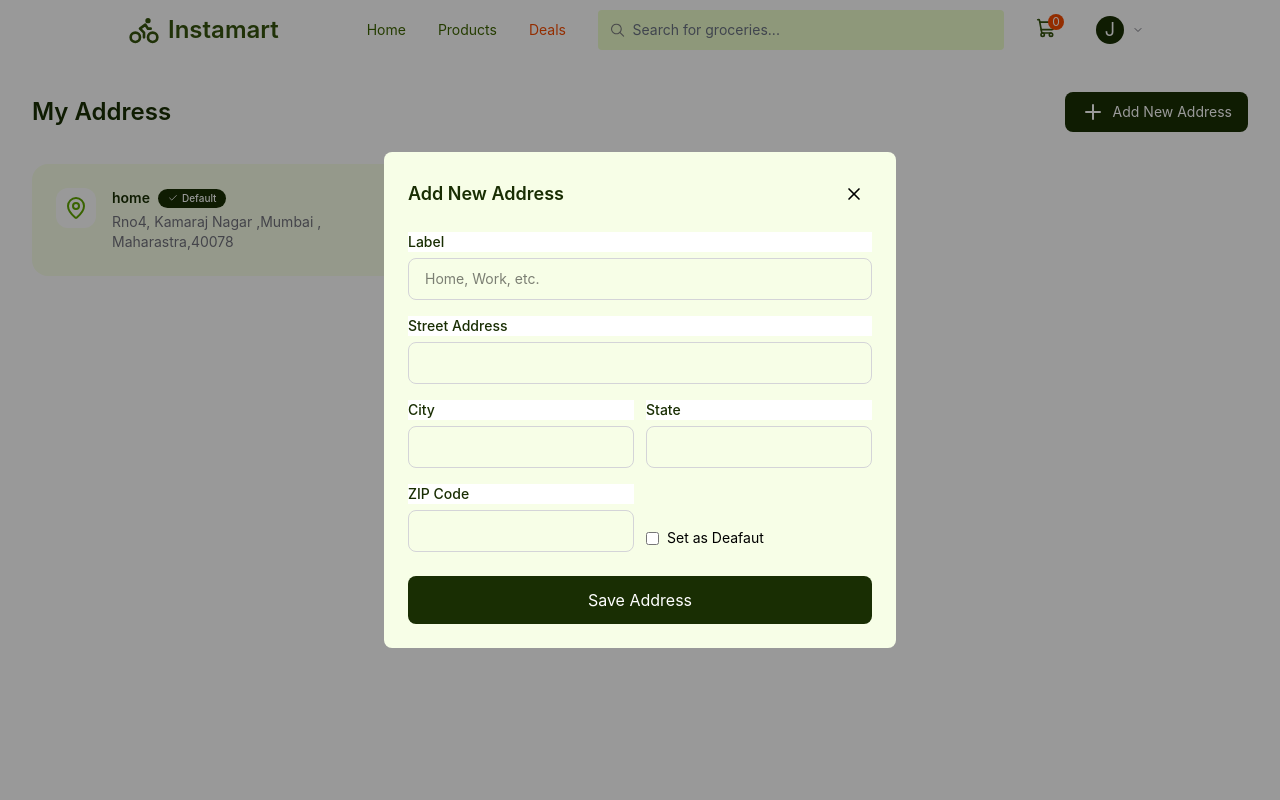
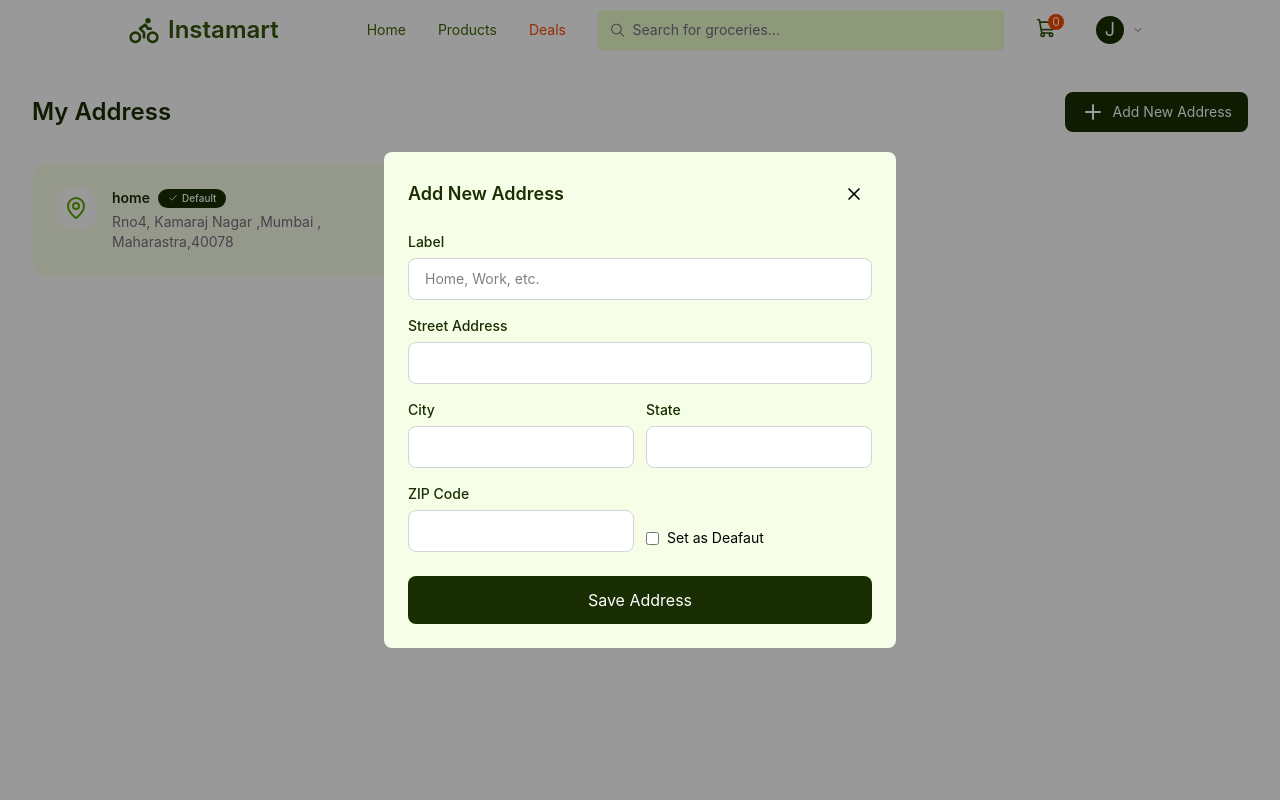
Before and after one commit to jerinking18-ship-it/instamart, a React (Vite) app in the folder client/: page /addresses in a window 1280 px wide. Both pictures are taken after a click on the button "Add New Address". Shown: the top 800 px of the page. Built offline with nearby package versions, Linux system fonts and the light colour scheme.

Commit message:
fixed bg color

```diff
--- a/client/src/components/AddAddress.tsx
+++ b/client/src/components/AddAddress.tsx
@@ -34,54 +34,54 @@ const AddAddress: React.FC<any> = ({
           </div>
           <div className="space-y-4">
             <div>
-              <label className="block text-sm font-medium text-lime-950 mb-1.5 bg-white">
+              <label className="block text-sm font-medium text-lime-950 mb-1.5">
                 Label
               </label>
               <input
                 type="text"
                 placeholder="Home, Work, etc."
                 required
-                className="w-full px-4 py-2.5 text-sm rounded-lg border border-zinc-300 outline outline-none focus:border-lime-900 "
+                className="w-full px-4 py-2.5 text-sm rounded-lg border border-zinc-300 outline outline-none focus:border-lime-900 bg-white"
                 value={form.label}
                 onChange={(e) => setForm({ ...form, label: e.target.value })}
               />
             </div>
             <div>
-              <label className="block text-sm font-medium text-lime-950 mb-1.5 bg-white">
+              <label className="block text-sm font-medium text-lime-950 mb-1.5">
                 Street Address
               </label>
               <input
                 type="text"
                 placeholder=""
                 required
-                className="w-full px-4 py-2.5 text-sm rounded-lg border border-zinc-300 outline outline-none focus:border-lime-900 "
+                className="w-full px-4 py-2.5 text-sm rounded-lg border border-zinc-300 outline outline-none focus:border-lime-900 bg-white"
                 value={form.address}
                 onChange={(e) => setForm({ ...form, address: e.target.value })}
               />
             </div>
             <div className="grid grid-cols-2 gap-3">
               <div>
-                <label className="block text-sm font-medium text-lime-950 mb-1.5  bg-white">
+                <label className="block text-sm font-medium text-lime-950 mb-1.5 ">
                   City
                 </label>
                 <input
                   type="text"
                   placeholder=""
                   required
-                  className="w-full px-4 py-2.5 text-sm rounded-lg border border-zinc-300 outline outline-none focus:border-lime-900 "
+                  className="w-full px-4 py-2.5 text-sm rounded-lg border border-zinc-300 outline outline-none focus:border-lime-900 bg-white"
                   value={form.city}
                   onChange={(e) => setForm({ ...form, city: e.target.value })}
                 />
               </div>
               <div>
-                <label className="block text-sm font-medium text-lime-950 mb-1.5 bg-white">
+                <label className="block text-sm font-medium text-lime-950 mb-1.5 ">
                   State
                 </label>
                 <input
                   type="text"
                   placeholder=""
                   required
-                  className="w-full px-4 py-2.5 text-sm rounded-lg border border-zinc-300 outline outline-none focus:border-lime-900 "
+                  className="w-full px-4 py-2.5 text-sm rounded-lg border border-zinc-300 outline outline-none focus:border-lime-900 bg-white"
                   value={form.state}
                   onChange={(e) => setForm({ ...form, state: e.target.value })}
                 />
@@ -89,14 +89,14 @@ const AddAddress: React.FC<any> = ({
             </div>
             <div className="grid grid-cols-2 gap-3">
               <div>
-                <label className="block text-sm font-medium text-lime-950 mb-1.5 bg-white">
+                <label className="block text-sm font-medium text-lime-950 mb-1.5">
                   ZIP Code
                 </label>
                 <input
                   type="text"
                   placeholder=""
                   required
-                  className="w-full px-4 py-2.5 text-sm rounded-lg border border-zinc-300 outline outline-none focus:border-lime-900 "
+                  className="w-full px-4 py-2.5 text-sm rounded-lg border border-zinc-300 outline outline-none focus:border-lime-900 bg-white"
                   value={form.zip}
                   onChange={(e) => setForm({ ...form, zip: e.target.value })}
                 />
```
